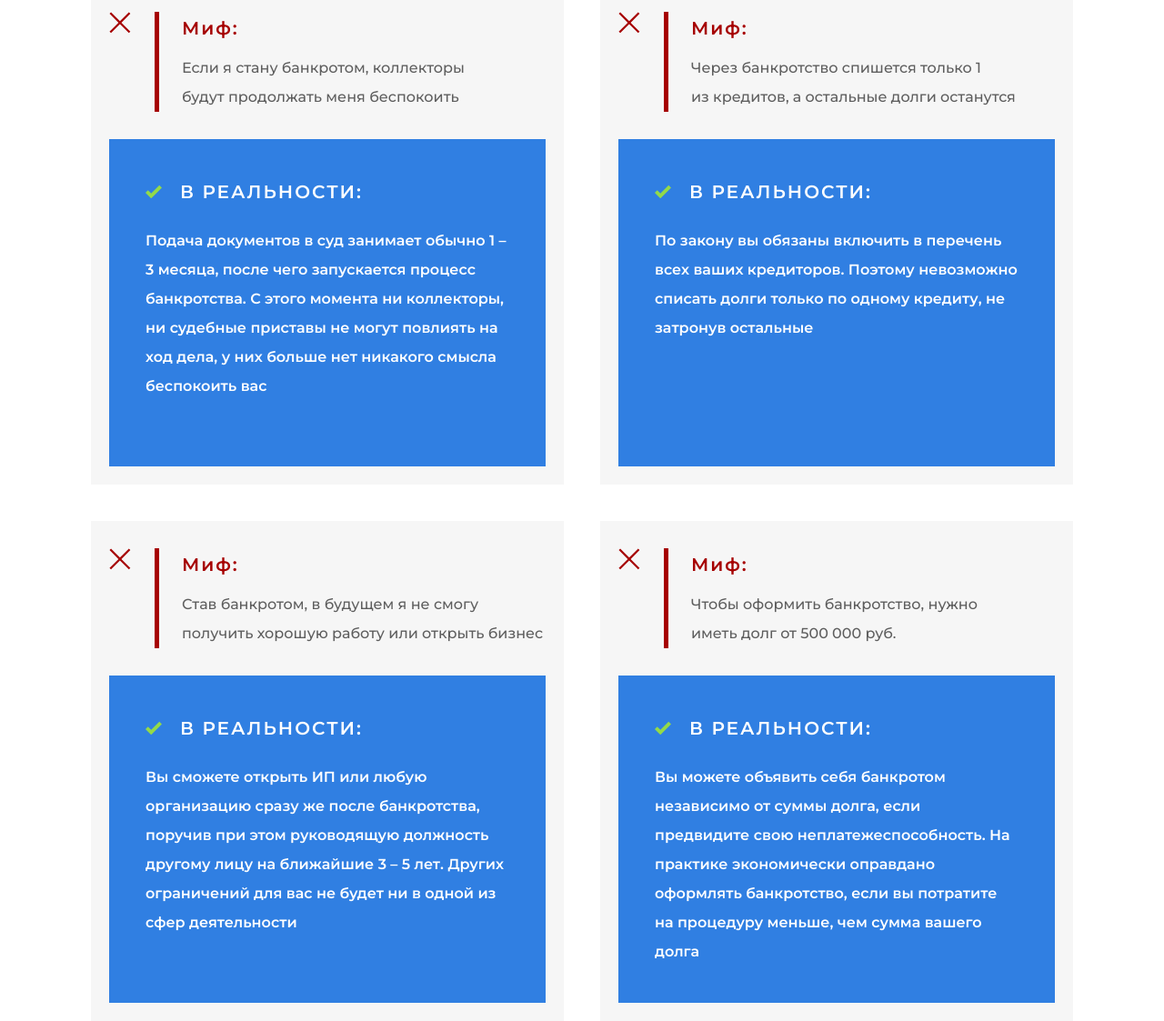
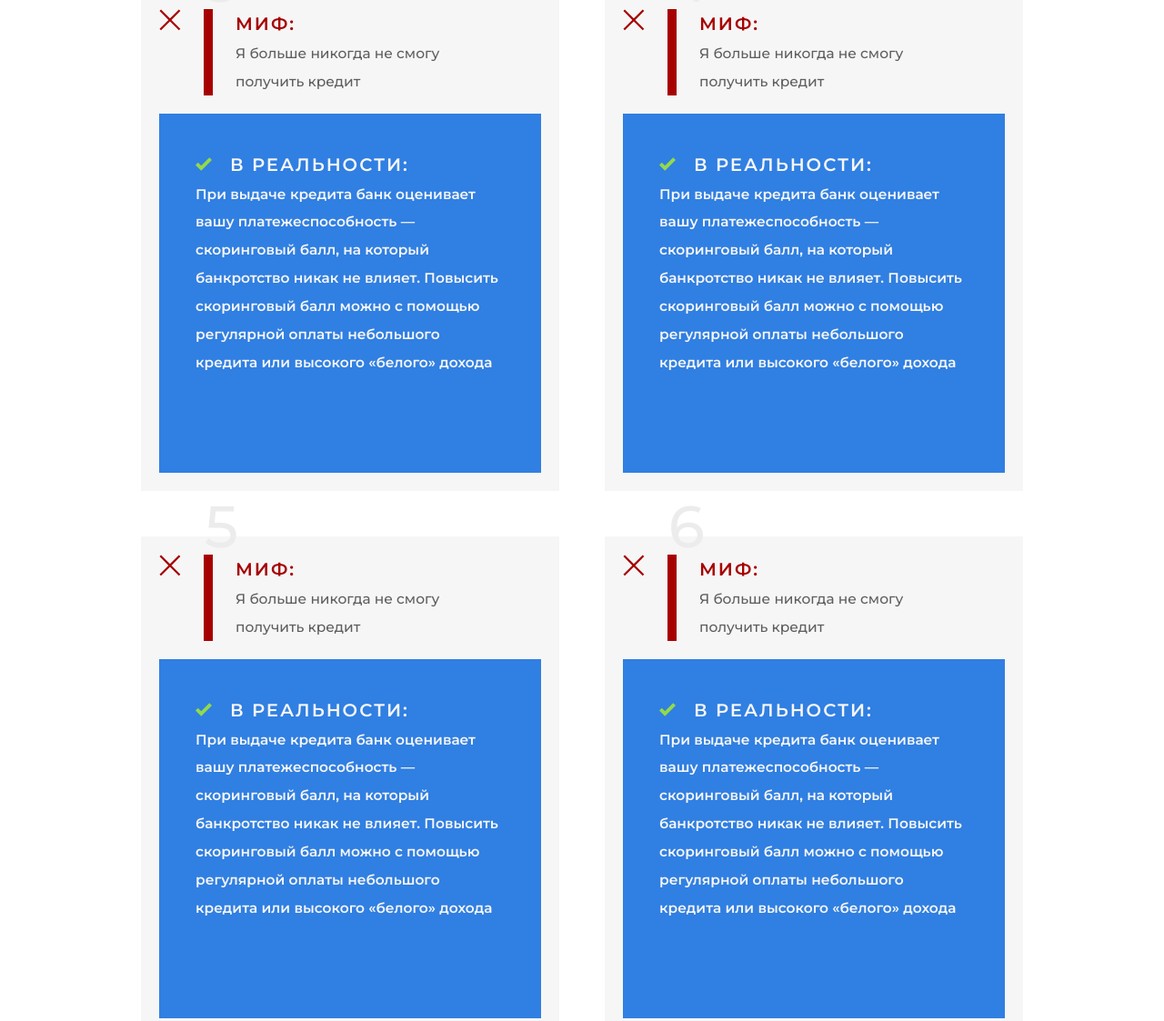
Before and after one commit to GlebAlekseev/WebLayout, a plain HTML site: page index.html in a window 1280 px wide. Shown: the part 1225-2348 px from the top of the page at 91% size. Drawn offline with Linux system fonts and the light colour scheme.

Commit message:
added adaptive section 5

```diff
--- a/index.html
+++ b/index.html
@@ -227,27 +227,29 @@
 <section class="block-5">
     <div class="container">
         <div class="content">
-            <p class="mark-rhomb-left">
-                Несмотря на все выгоды, в России
-                сложилось множество <b>мифов</b>
-                о банкротстве, которые
-            </p>
-            <h2>не имеют ничего общего с реальностью:</h2>
+            <div class="describe mark-rhomb-before">
+                <p>
+                    Несмотря на все выгоды, в России
+                    сложилось множество <b class="color-307FE2-azure">мифов</b>
+                    о банкротстве, которые
+                </p>
+            </div>
+            <h2 class="title color-307FE2-azure">не имеют ничего общего с реальностью:</h2>
             <div class="features">
                 <div>
-                    <div class="up">
+                    <div class="up cross-icon-before">
                         <div class="sideline"></div>
                         <div class="feature-wrapper">
-                            <h3>Миф:</h3>
-                            <p>
+                            <h3 class="title color-A60000-red">Миф:</h3>
+                            <p class="describe fw-500">
                                 Я больше никогда не смогу <br>
                                 получить кредит
                             </p>
                         </div>
                     </div>
-                    <div class="down">
-                        <h3>В реальности:</h3>
-                        <p>
+                    <div class="down color-F6F6F6-white">
+                        <h3 class="title check-icon-before">В реальности:</h3>
+                        <p class="describe">
                             При выдаче кредита банк оценивает вашу
                             платежеспособность — скоринговый балл,
                             на который банкротство никак не влияет.
@@ -258,116 +260,117 @@
                     </div>
                 </div>
                 <div>
-                    <div class="up">
+                    <div class="up cross-icon-before">
                         <div class="sideline"></div>
                         <div class="feature-wrapper">
-                            <h3>Миф:</h3>
-                            <p>
-                                Я больше не смогу выехать <br>
-                                за границу
+                            <h3 class="title color-A60000-red">Миф:</h3>
+                            <p class="describe fw-500">
+                                Я больше никогда не смогу <br>
+                                получить кредит
                             </p>
                         </div>
                     </div>
-                    <div class="down">
-                        <h3>В реальности:</h3>
-                        <p>
-                            Ограничение на выезд за границу
-                            распространяется только на клиентов,
-                            имеющих недвижимость или дорогое
-                            имущество за рубежом, чтобы избежать его
-                            продажи или сокрытия. В иных случаях вы
-                            можете свободно выезжать за границу
+                    <div class="down color-F6F6F6-white">
+                        <h3 class="title check-icon-before">В реальности:</h3>
+                        <p class="describe">
+                            При выдаче кредита банк оценивает вашу
+                            платежеспособность — скоринговый балл,
+                            на который банкротство никак не влияет.
+                            Повысить скоринговый балл можно с
+                            помощью регулярной оплаты небольшого
+                            кредита или высокого «белого» дохода
                         </p>
                     </div>
                 </div>
                 <div>
-                    <div class="up">
+                    <div class="up cross-icon-before">
                         <div class="sideline"></div>
                         <div class="feature-wrapper">
-                            <h3>Миф:</h3>
-                            <p>
-                                Если я стану банкротом, коллекторы <br>
-                                будут продолжать меня беспокоить
+                            <h3 class="title color-A60000-red">Миф:</h3>
+                            <p class="describe fw-500">
+                                Я больше никогда не смогу <br>
+                                получить кредит
                             </p>
                         </div>
                     </div>
-                    <div class="down">
-                        <h3>В реальности:</h3>
-                        <p>
-                            Подача документов в суд занимает обычно
-                            1 – 3 месяца, после чего запускается процесс
-                            банкротства. С этого момента ни коллекторы,
-                            ни судебные приставы не могут повлиять
-                            на ход дела, у них больше нет никакого
-                            смысла беспокоить вас
+                    <div class="down color-F6F6F6-white">
+                        <h3 class="title check-icon-before">В реальности:</h3>
+                        <p class="describe">
+                            При выдаче кредита банк оценивает вашу
+                            платежеспособность — скоринговый балл,
+                            на который банкротство никак не влияет.
+                            Повысить скоринговый балл можно с
+                            помощью регулярной оплаты небольшого
+                            кредита или высокого «белого» дохода
                         </p>
                     </div>
                 </div>
                 <div>
-                    <div class="up">
+                    <div class="up cross-icon-before">
                         <div class="sideline"></div>
                         <div class="feature-wrapper">
-                            <h3>Миф:</h3>
-                            <p>
-                                Через банкротство спишется только 1 <br>
-                                из кредитов, а остальные долги останутся
+                            <h3 class="title color-A60000-red">Миф:</h3>
+                            <p class="describe fw-500">
+                                Я больше никогда не смогу <br>
+                                получить кредит
                             </p>
                         </div>
                     </div>
-                    <div class="down">
-                        <h3>В реальности:</h3>
-                        <p>
-                            По закону вы обязаны включить
-                            в перечень всех ваших кредиторов.
-                            Поэтому невозможно списать долги
-                            только по одному кредиту,
-                            не затронув остальные
+                    <div class="down color-F6F6F6-white">
+                        <h3 class="title check-icon-before">В реальности:</h3>
+                        <p class="describe">
+                            При выдаче кредита банк оценивает вашу
+                            платежеспособность — скоринговый балл,
+                            на который банкротство никак не влияет.
+                            Повысить скоринговый балл можно с
+                            помощью регулярной оплаты небольшого
+                            кредита или высокого «белого» дохода
                         </p>
                     </div>
                 </div>
                 <div>
-                    <div class="up">
+                    <div class="up cross-icon-before">
                         <div class="sideline"></div>
                         <div class="feature-wrapper">
-                            <h3>Миф:</h3>
-                            <p>
-                                Став банкротом, в будущем я не смогу <br>
-                                получить хорошую работу или открыть бизнес
+                            <h3 class="title color-A60000-red">Миф:</h3>
+                            <p class="describe fw-500">
+                                Я больше никогда не смогу <br>
+                                получить кредит
                             </p>
                         </div>
                     </div>
-                    <div class="down">
-                        <h3>В реальности:</h3>
-                        <p>
-                            Вы сможете открыть ИП или любую
-                            организацию сразу же после банкротства,
-                            поручив при этом руководящую должность
-                            другому лицу на ближайшие 3 – 5 лет.
-                            Других ограничений для вас не будет
-                            ни в одной из сфер деятельности
+                    <div class="down color-F6F6F6-white">
+                        <h3 class="title check-icon-before">В реальности:</h3>
+                        <p class="describe">
+                            При выдаче кредита банк оценивает вашу
+                            платежеспособность — скоринговый балл,
+                            на который банкротство никак не влияет.
+                            Повысить скоринговый балл можно с
+                            помощью регулярной оплаты небольшого
+                            кредита или высокого «белого» дохода
                         </p>
                     </div>
                 </div>
                 <div>
-                    <div class="up">
+                    <div class="up cross-icon-before">
                         <div class="sideline"></div>
                         <div class="feature-wrapper">
-                            <h3>Миф:</h3>
-                            <p>
-                                Чтобы оформить банкротство, нужно <br>
-                                иметь долг от 500 000 руб.
+                            <h3 class="title color-A60000-red">Миф:</h3>
+                            <p class="describe fw-500">
+                                Я больше никогда не смогу <br>
+                                получить кредит
                             </p>
                         </div>
                     </div>
-                    <div class="down">
-                        <h3>В реальности:</h3>
-                        <p>
-                            Вы можете объявить себя банкротом
-                            независимо от суммы долга, если предвидите
-                            свою неплатежеспособность. На практике
-                            экономически оправдано оформлять
-                            банкротство, если вы потратите на процедуру
-                            меньше, чем сумма вашего долга
+                    <div class="down color-F6F6F6-white">
+                        <h3 class="title check-icon-before">В реальности:</h3>
+                        <p class="describe">
+                            При выдаче кредита банк оценивает вашу
+                            платежеспособность — скоринговый балл,
+                            на который банкротство никак не влияет.
+                            Повысить скоринговый балл можно с
+                            помощью регулярной оплаты небольшого
+                            кредита или высокого «белого» дохода
                         </p>
                     </div>
                 </div>
--- a/style.css
+++ b/style.css
@@ -149,6 +149,7 @@ b, h2, h3 {
     height: 11px;
     margin-right: 10px;
     margin-left: 20px;
+    flex-shrink: 0;
 }
 .lock-icon-before::before {
     display: inline-block;
@@ -158,6 +159,7 @@ b, h2, h3 {
     width: 20px;
     height: 20px;
     vertical-align: -15%;
+    flex-shrink: 0;
 }
 .alert-icon-before::before {
     display: inline-block;
@@ -167,6 +169,7 @@ b, h2, h3 {
     width: 60px;
     height: 60px;
     margin-top: 20px;
+    flex-shrink: 0;
 }
 .mark-rhomb-before::before {
     display: inline-block;
@@ -177,6 +180,7 @@ b, h2, h3 {
     background: #93da49;
     transform: rotate(-45deg);
     margin-top: 25px;
+    flex-shrink: 0;
 }
 .check-icon-after::after {
     display: inline-block;
@@ -187,9 +191,26 @@ b, h2, h3 {
     height: 18px;
     margin-left: 15px;
     filter: brightness(0%);
-}
-
-
+    flex-shrink: 0;
+}
+.cross-icon-before::before {
+    display: inline-block;
+    content: "";
+    background: url("images/cross-icon.svg") center;
+    background-size: cover;
+    width: 24px;
+    height: 24px;
+    flex-shrink: 0;
+}
+.check-icon-before::before {
+    display: inline-block;
+    content: "";
+    background: url("images/check-mark-icon.svg") center;
+    width: 18px;
+    height: 15px;
+    margin-right: 20px;
+    flex-shrink: 0;
+}
 /**/
 
 /* Блок 1 */
@@ -785,157 +806,145 @@ b, h2, h3 {
 }
 
 /*Block 5*/
-
-
-
-
-
-
-
-
-
-
-
-
-
-
-
-/* Block 5 */
 .block-5 {
     margin-top: 100px;
 }
-
-.block-5 .container {
-}
-
 .block-5 .content {
-    display: flex;
-    flex-direction: column;
-    align-items: center;
-}
-
-.block-5 .content > p {
-    position: relative;
-    width: 650px;
-    font-weight: 500;
-    font-size: 34px;
+    margin: 0 10px;
+}
+.block-5 .content > .describe {
+    display: flex;
+    font-size: 2.4em;
     line-height: 1.8;
-    margin-left: -250px;
-}
-
-.block-5 .content > p b {
-    font-weight: 600;
-    color: #307FE2;
-}
-
-.block-5 .content > h2 {
-    font-size: 64px;
-    font-weight: 600;
+    max-width: 700px;
+}
+.block-5 .content > .title {
+    font-size: 4.6em;
     letter-spacing: 0.1em;
     text-transform: uppercase;
-    color: #307FE2;
-    width: 732px;
-    margin-top: 50px;
-    margin-left: 325px;
-}
-
-.block-5 .content .features {
-    display: flex;
-    margin-top: 50px;
-    margin-bottom: 50px;
-    gap: 40px;
+    max-width: 720px;
+    align-self: end;
+    margin-top: 40px;
+}
+
+.block-5 .content > .features {
+    display: flex;
     flex-wrap: wrap;
-    align-items: center;
+    margin-top: 60px;
+    gap: 50px;
+    align-self: start;
     justify-content: center;
 }
-
-.block-5 .content .features > div {
+.block-5 .content > .features > div {
+    display: flex;
+    flex-direction: column;
     background: #F6F6F6;
-    width: 520px;
-    height: 550px;
+    max-width: 460px;
+    min-height: 550px;
     padding: 20px;
-    display: flex;
-    flex-direction: column;
-    justify-content: space-between;
     gap: 20px;
-}
-
-.block-5 .content .features > div .up {
-    display: flex;
-    padding: 10px 0;
-}
-
-.block-5 .content .features > div .up .sideline {
+    position: relative;
+}
+
+.block-5 .content > .features > div .up {
+    display: flex;
+}
+.block-5 .content > .features > div .up .sideline {
+    display: flex;
     width: 10px;
     height: 100%;
     background: #A60000;
-    margin-left: 50px;
+    margin-left: 25px;
     margin-right: 25px;
     position: relative;
 }
-
-.block-5 .content .features > div .up .sideline::before {
-    content: "";
-    position: absolute;
-    background: url("images/cross-icon.svg") center;
-    background-size: cover;
-    width: 24px;
-    height: 24px;
-    margin-left: -50px;
-}
-
-.block-5 .content .features > div .up h3 {
-    font-weight: 600;
-    font-size: 20px;
-    line-height: 1.8;
+.block-5 .content > .features > div .up .feature-wrapper .title {
     letter-spacing: 0.1em;
-    color: #a60000;
-}
-
-.block-5 .content .features > div .up p {
+    line-height: 1.7;
+    font-size: 1.4em;
+    text-transform: uppercase;
+}
+.block-5 .content > .features > div .up .feature-wrapper .describe {
+    font-size: 1.1em;
     line-height: 2;
-    font-size: 16px;
+}
+
+.block-5 .content > .features > div .down {
+    display: flex;
+    flex-direction: column;
+    background: #307FE2;
+    width: inherit;
+    height: 100%;
+    padding: 40px;
+}
+.block-5 .content > .features > div .down .title {
+    line-height: 1.7;
+    letter-spacing: 0.1em;
+    font-size: 1.4em;
+    text-transform: uppercase;
+}
+.block-5 .content > .features > div .down .describe {
+    line-height: 2;
+    font-size: 1.1em;
+    font-weight: 600;
+}
+.block-5 .content > .features > div::before {
+    position: absolute;
+    content: "1";
+    color: #ECECEC;
+    font-size: 4.6em;
+    line-height: 2;
     font-weight: 500;
-    margin-top: 10px;
-    width: 400px;
-}
-
-
-.block-5 .content .features > div .down {
-    background: #307FE2;
-    color: white;
-    width: 100%;
-    height: 100%;
-
-    /*margin: 20px;*/
-    /*margin-bottom: 20px;*/
-    padding: 40px;
-}
-
-.block-5 .content .features > div .down h3 {
-    font-size: 20px;
-    line-height: 1.8;
-    letter-spacing: 0.1em;
-    font-weight: 600;
-    text-transform: uppercase;
-    position: relative;
-}
-
-.block-5 .content .features > div .down h3::before {
-    content: "";
-    background: url("images/check-mark-icon.svg");
-    width: 18px;
-    height: 15px;
-    display: inline-block;
-    margin-right: 20px;
-}
-
-.block-5 .content .features > div .down p {
-    font-weight: 600;
-    font-size: 16px;
-    line-height: 2;
-    margin-top: 20px;
-}
+    top: -75px;
+    left: 70px;
+}
+
+.block-5 .content > .features > div:nth-child(2)::before {
+    content: "2";
+}
+.block-5 .content > .features > div:nth-child(3)::before {
+    content: "3";
+}
+.block-5 .content > .features > div:nth-child(4)::before {
+    content: "4";
+}
+.block-5 .content > .features > div:nth-child(5)::before {
+    content: "5";
+}
+.block-5 .content > .features > div:nth-child(6)::before {
+    content: "6";
+}
+
+
+/* Block 6 */
+
+
+
+
+
+
+
+
+
+
+
+
+
+
+
+
+
+
+
+
+
+
+
+
+
+
+
+
 
 /* Block 6 */
 
```
Also changed, not shown: media.css (+13 -1 lines).
